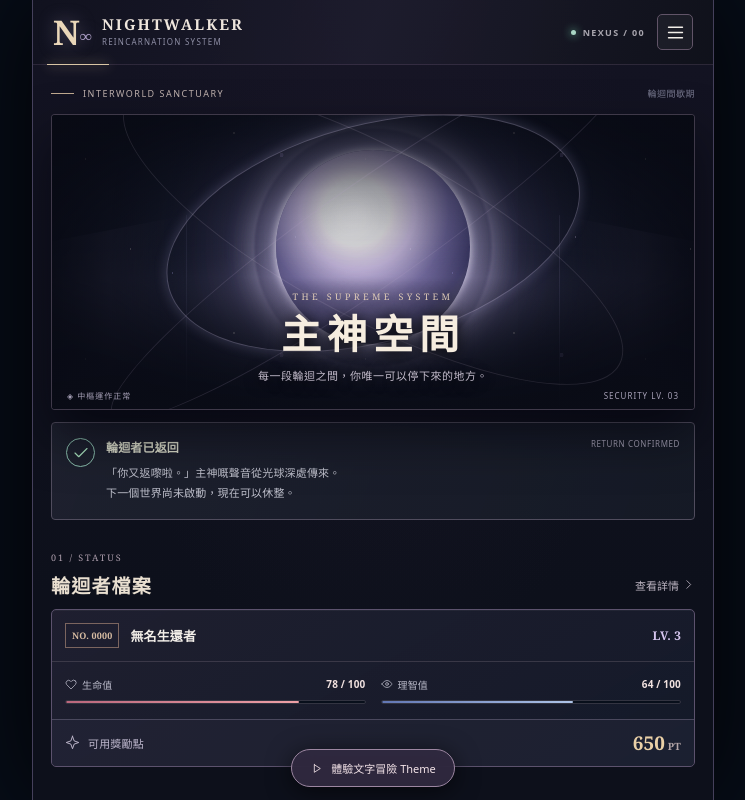
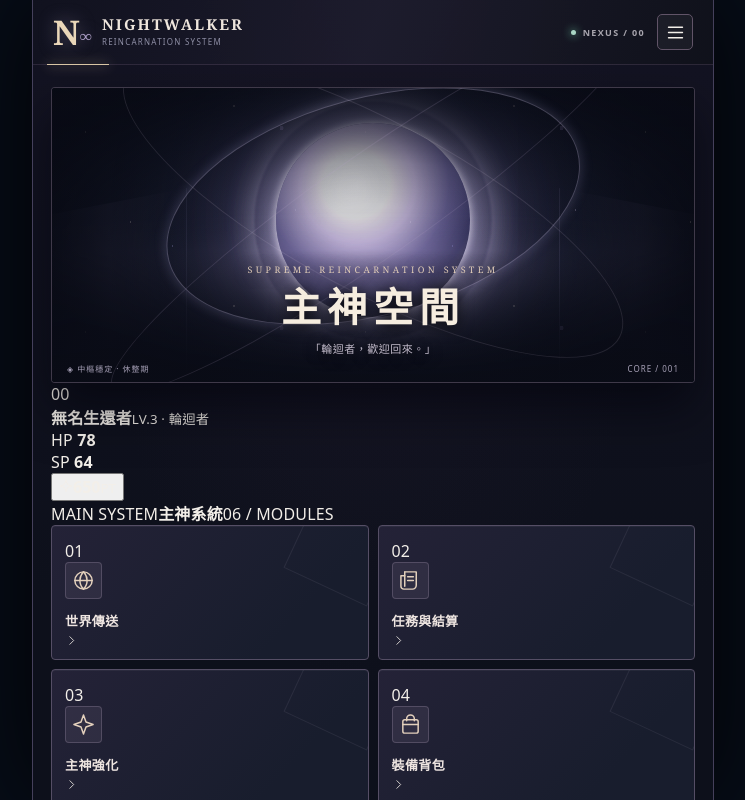
Before and after one commit to chiholung-cmd/nightwalker-rpg-web, a Next.js app: page /ui-lab in a window 1280 px wide. Shown: the whole page, without its empty margins (267-1012 px from the left). Built offline with nearby package versions, Linux system fonts and the light colour scheme.

Commit message:
UI lab v2: immersive compact sci-fi RPG nexus and paged emotional text transitions, no scrolling

```diff
--- a/app/ui-lab/page.tsx
+++ b/app/ui-lab/page.tsx
@@ -109,9 +109,16 @@ export default function UILabPage(){
  const [itemEquipped,setItemEquipped]=useState(false)
  const [showGuide,setShowGuide]=useState(true)
  const [animateText,setAnimateText]=useState(true)
+ const [storyPage,setStoryPage]=useState(0)
+ const [compactReading,setCompactReading]=useState(false)
  const panelRef=useRef<HTMLDivElement>(null)
  const chapter=STORIES[genre][tone]
- useEffect(()=>{setChoiceIndex(null);setHistory([]);setTyped('')},[genre,tone])
+ const pageSize=compactReading?2:3
+ const segmentPages=Array.from({length:Math.ceil(chapter.segments.length/pageSize)},(_,i)=>chapter.segments.slice(i*pageSize,(i+1)*pageSize))
+ const page=Math.min(storyPage,Math.max(0,segmentPages.length-1))
+ const visibleSegments=segmentPages[page]||[]
+ useEffect(()=>{setChoiceIndex(null);setHistory([]);setTyped('');setStoryPage(0)},[genre,tone])
+ useEffect(()=>{const check=()=>setCompactReading(window.innerHeight<760);check();window.addEventListener('resize',check);return()=>window.removeEventListener('resize',check)},[])
  useEffect(()=>{if(drawer){panelRef.current?.focus()}},[drawer])
  const action=(text:string,idx?:number)=>{
    if(!text.trim())return
@@ -121,7 +128,7 @@ export default function UILabPage(){
    setNotice('【UI 示範】已記錄行動。正式版本會由 AI 判斷結果，呢度唔會消耗存檔或 API。')
  }
  const enter=(g:Genre)=>{
-   setGenre(g);setTone('normal');setSection('story');setDrawer(null);setNotice('')
+   setGenre(g);setTone('normal');setSection('story');setDrawer(null);setNotice('');setStoryPage(0)
  }
  const spend=()=>{
    if(points<100)return
@@ -139,63 +146,57 @@ export default function UILabPage(){
        <button type="button" className="nwl-top-control" aria-label="系統設定" onClick={()=>setDrawer('settings')}><Icon name="menu" size={21}/></button>
      </header>
 
-     {section==='nexus'?<div className="nwl-scroll nwl-dashboard">
-       <div className="nwl-page-eyebrow"><span className="nwl-line"/> INTERWORLD SANCTUARY <span>輪迴間歇期</span></div>
-       <section className="nwl-nexus-hero" aria-label="主神空間">
+     {section==='nexus'?<div className="nwl-scroll nwl-dashboard nwl-dashboard-v2">
+       <section className="nwl-nexus-hero nwl-nexus-hero-v2" aria-label="主神空間科技中樞">
+         <div className="nwl-nexus-topline"><span><i/> NEXUS CONTROL CORE</span><span>NO. 0000 / ONLINE</span></div>
          <div className="nwl-cosmos" aria-hidden="true">
-           <div className="nwl-arc nwl-arc-a"/><div className="nwl-arc nwl-arc-b"/>
-           <div className="nwl-arc nwl-arc-c"/><div className="nwl-orb"><span/></div>
-           <div className="nwl-horizon"/>
+           <div className="nwl-arc nwl-arc-a"/><div className="nwl-arc nwl-arc-b"/><div className="nwl-arc nwl-arc-c"/>
+           <div className="nwl-orb"><span/></div><div className="nwl-horizon"/>
            <div className="nwl-pillar nwl-pillar-l"/><div className="nwl-pillar nwl-pillar-r"/>
+           <div className="nwl-core-floor"/><div className="nwl-core-scan"/>
          </div>
-         <div className="nwl-hero-overprint"><span>THE SUPREME SYSTEM</span><h1>主神空間</h1><p>每一段輪迴之間，你唯一可以停下來的地方。</p></div>
-         <div className="nwl-hero-hud"><span>◈ 中樞運作正常</span><span>SECURITY LV. 03</span></div>
+         <div className="nwl-hero-overprint"><span>SUPREME REINCARNATION SYSTEM</span><h1>主神空間</h1><p>「輪迴者，歡迎回來。」</p></div>
+         <div className="nwl-hero-hud"><span>◈ 中樞穩定 · 休整期</span><span>CORE / 001</span></div>
        </section>
-       <section className="nwl-return">
-         <div className="nwl-return-icon"><Icon name="check" size={18}/></div>
-         <div><div className="nwl-return-top">輪迴者已返回 <span>RETURN CONFIRMED</span></div><p>「你又返嚟啦。」主神嘅聲音從光球深處傳來。<br/>下一個世界尚未啟動，現在可以休整。</p></div>
+       <section className="nwl-command-status" aria-label="角色即時狀態">
+         <div className="nwl-v2-character"><div className="nwl-avatar-mark">00</div><div><strong>無名生還者</strong><small>LV.{level} · 輪迴者</small></div></div>
+         <div className="nwl-v2-bars">
+           <div><span>HP <b>{hp}</b></span><div className="nwl-v2-meter"><i className="health" style={{width:hp+'%'}}/></div></div>
+           <div><span>SP <b>{sp}</b></span><div className="nwl-v2-meter"><i className="sanity" style={{width:sp+'%'}}/></div></div>
+         </div>
+         <button type="button" className="nwl-v2-points" onClick={()=>setDrawer('enhance')} aria-label="查看主神強化及積分"><Icon name="spark" size={14}/><strong>{points}</strong><small>PT</small></button>
        </section>
-       <div className="nwl-section-heading"><div><span>01 / STATUS</span><h2>輪迴者檔案</h2></div><button type="button" onClick={()=>setDrawer('allies')}>查看詳情 <Icon name="chevron" size={13}/></button></div>
-       <section className="nwl-status">
-         <div className="nwl-status-head"><span className="nwl-rank">NO. 0000</span><strong>無名生還者</strong><span className="nwl-level">LV. {level}</span></div>
-         <div className="nwl-bars">
-           <div><div className="nwl-bar-top"><span><Icon name="heart" size={12}/> 生命值</span><b>{hp} / 100</b></div><div className="nwl-track"><i style={{width:hp+'%'}} className="nwl-health"/></div></div>
-           <div><div className="nwl-bar-top"><span><Icon name="eye" size={12}/> 理智值</span><b>{sp} / 100</b></div><div className="nwl-track"><i style={{width:sp+'%'}} className="nwl-sanity"/></div></div>
-         </div>
-         <div className="nwl-status-foot"><span><Icon name="spark" size={15}/> 可用獎勵點</span><strong>{points.toLocaleString('en-US')}<small> PT</small></strong></div>
-       </section>
-       <div className="nwl-section-heading nwl-heading-tight"><div><span>02 / NEXUS FUNCTIONS</span><h2>主神系統</h2></div><small>選擇你要進行嘅事項</small></div>
-       <section className="nwl-feature-grid" aria-label="主神系統功能">
-         {FEATURE.map((f,i)=><button type="button" className={'nwl-feature nwl-feature-'+i} key={f.key} onClick={()=>setDrawer(f.key)}>
-           <div className="nwl-feature-icon"><Icon name={f.icon} size={22}/></div><span className="nwl-feature-arrow"><Icon name="chevron" size={13}/></span>
-           <strong>{f.label}</strong><small>{f.small}</small>
+       <div className="nwl-v2-functions-label"><span>MAIN SYSTEM</span><strong>主神系統</strong><span>06 / MODULES</span></div>
+       <section className="nwl-feature-grid nwl-feature-grid-v2" aria-label="主神系統功能">
+         {FEATURE.map((f,i)=><button type="button" className={'nwl-feature nwl-feature-v2 nwl-feature-'+i} key={f.key} onClick={()=>setDrawer(f.key)}>
+           <span className="nwl-feature-id">{String(i+1).padStart(2,'0')}</span>
+           <div className="nwl-feature-icon"><Icon name={f.icon} size={23}/></div>
+           <strong>{f.label}</strong><Icon name="chevron" size={13} className="nwl-feature-arrow-v2"/>
          </button>)}
        </section>
-       <div className="nwl-section-heading nwl-heading-tight"><div><span>03 / NEXT DESTINATION</span><h2>下一次輪迴</h2></div></div>
-       <section className="nwl-next">
-         <div className="nwl-next-halo" aria-hidden="true"/>
-         <div className="nwl-next-meta"><span>WORLD 01</span><span className="nwl-ready"><i/> 任務已就緒</span></div>
-         <h3>生化危機</h3><div className="nwl-next-en">RESIDENT EVIL <span>· 2002</span></div>
-         <p>蜂巢地下研究基地 · 科幻恐怖世界<br/>預定主線：生存並離開封鎖區域</p>
-         <button type="button" className="nwl-launch" onClick={()=>enter('horror')}><span>進入輪迴世界</span><Icon name="arrow" size={19}/></button>
+       <section className="nwl-next nwl-next-v2" aria-label="下一個世界入口">
+         <div className="nwl-next-copy"><span>WORLD 01 · READY</span><strong>生化危機 <small>2002</small></strong><small>蜂巢 · 第一輪迴世界</small></div>
+         <button type="button" className="nwl-launch nwl-launch-v2" onClick={()=>enter('horror')}><Icon name="play" size={16}/><span>進入世界</span><Icon name="arrow" size={15}/></button>
        </section>
-       <div className="nwl-bottom-note">SYSTEM OBSERVING · YOUR DECISIONS WILL BE REMEMBERED</div>
+       <div className="nwl-v2-bottom-help">UI PROTOTYPE <span>·</span> 點選「進入世界」可試文字情緒動畫</div>
      </div>:<div className="nwl-story-layout">
        <div className="nwl-worldbar"><button type="button" onClick={()=>setSection('nexus')} aria-label="返回主神空間 Dashboard"><Icon name="back" size={16}/></button><div><small>WORLD · {WORLDS.find(w=>w.genre===genre)?.sub}</small><strong>{WORLDS.find(w=>w.genre===genre)?.name}</strong></div><button type="button" onClick={()=>setDrawer('journal')} aria-label="故事紀錄"><Icon name="book" size={19}/></button></div>
        <div className="nwl-story-stats"><span><i className="nwl-stat-red"/> HP {hp}</span><span><i className="nwl-stat-blue"/> SP {sp}</span><span><Icon name="spark" size={12}/> {points} PT</span><span><Icon name="clock" size={12}/> {chapter.clock}</span></div>
-       <section className="nwl-story-window" key={genre+'-'+tone}>
+       <section className="nwl-story-window" key={genre+'-'+tone+'-'+page}>
+         <div className="nwl-reading-status"><span>劇情閱讀 · {page+1} / {segmentPages.length}</span><span>情緒演出：{toneLabels[tone]}</span></div>
          <div className="nwl-story-overline"><span className="nwl-divider-line"/> CHAPTER DEMO · 情緒演出</div>
          <div className="nwl-scene-location"><Icon name="globe" size={13}/>{chapter.place}</div>
          <div className="nwl-story-title"><span>◈</span><h1>{chapter.title}</h1></div>
          <div className={'nwl-narrative nwl-tone-'+tone+(animateText?' nwl-animate':'')}>
-           {chapter.segments.map((seg,i)=>seg.type==='impact'?
-             <div key={i} className="nwl-impact">{seg.text}</div>:
+           {visibleSegments.map((seg,i)=>seg.type==='impact'?
+             <div key={i} className="nwl-impact">{Array.from(seg.text).map((letter,k)=><span key={k} style={{animationDelay:(k*85)+'ms'}}>{letter}</span>)}</div>:
              seg.type==='alert'?<div key={i} className="nwl-alert"><Icon name="warning" size={16}/>{seg.text}</div>:
              seg.type==='aside'?<div key={i} className="nwl-aside">{seg.text}</div>:
              seg.type==='voice'?<div key={i} className="nwl-dialogue"><div><strong>{seg.name}</strong><small>{seg.mood}</small></div><p>{seg.text}</p></div>:
              <p key={i} className="nwl-prose">{seg.text}</p>)}
          </div>
-         {history.map((x,i)=><div key={i} className="nwl-player-log"><span>你的選擇</span>{x}</div>)}
+         <div className="nwl-page-controls"><button type="button" onClick={()=>setStoryPage(i=>Math.max(0,i-1))} disabled={page===0} aria-label="上一段劇情"><Icon name="back" size={14}/> 上一段</button><span>{page+1} / {segmentPages.length}</span><button type="button" onClick={()=>setStoryPage(i=>Math.min(segmentPages.length-1,i+1))} disabled={page>=segmentPages.length-1} aria-label="下一段劇情">下一段 <Icon name="arrow" size={14}/></button></div>
+         {history.length>0&&<div className="nwl-player-log"><span>上一個行動</span>{history[history.length-1]}</div>}
          {!!notice&&<div className="nwl-proto-note"><Icon name="info" size={13}/>{notice}</div>}
        </section>
        <section className="nwl-decision-area">
@@ -229,6 +230,5 @@ export default function UILabPage(){
      </div>
      <div className="nwl-drawer-footer"><span>◈ NIGHTWALKER / DESIGN PROTOTYPE</span><button type="button" onClick={()=>setDrawer(null)}>返回</button></div>
    </div></div>}
-   {section==='nexus'&&<div className="nwl-global-switch"><button type="button" onClick={()=>setSection('story')}><Icon name="play" size={13}/> 體驗文字冒險 Theme</button></div>}
  </main>
 }
```
